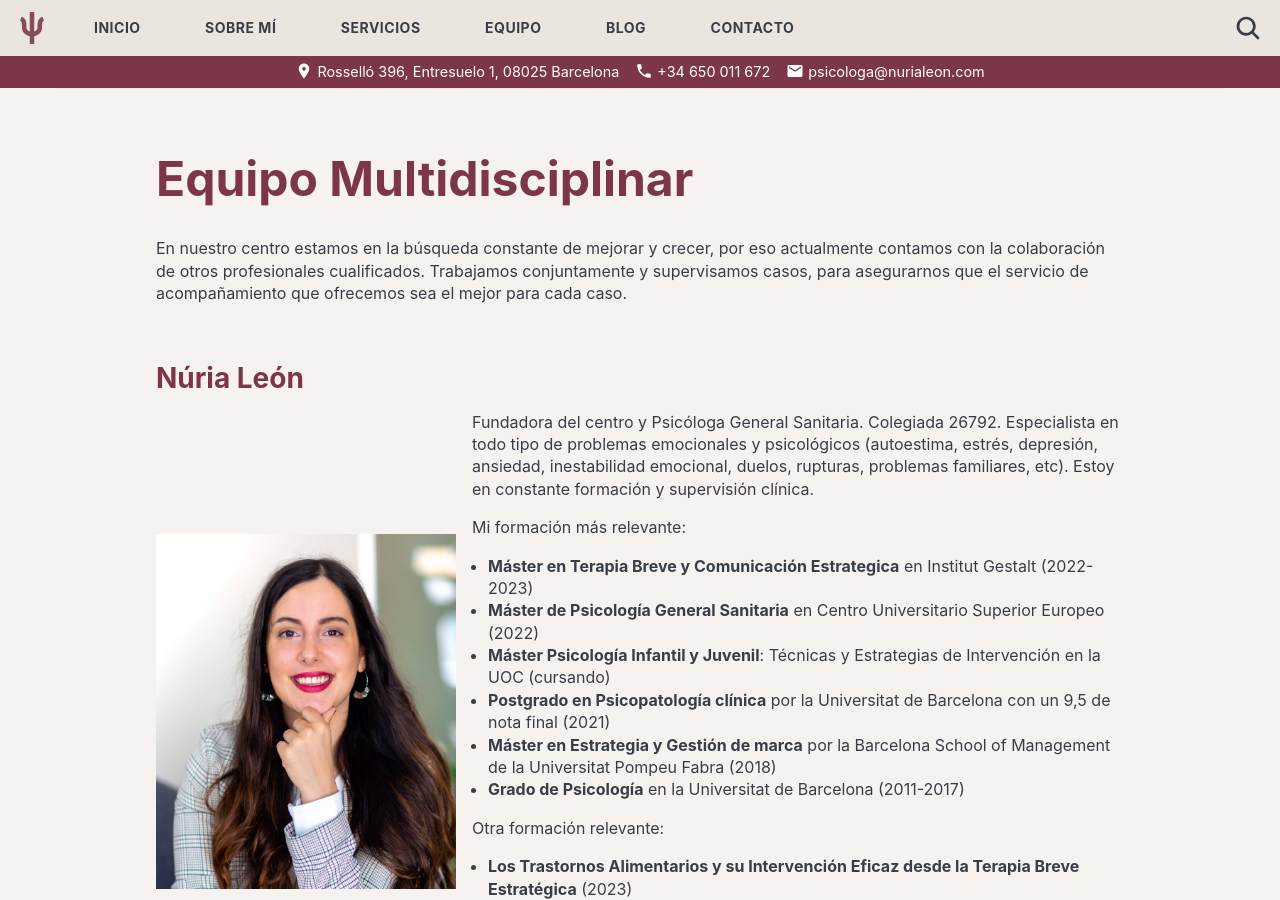
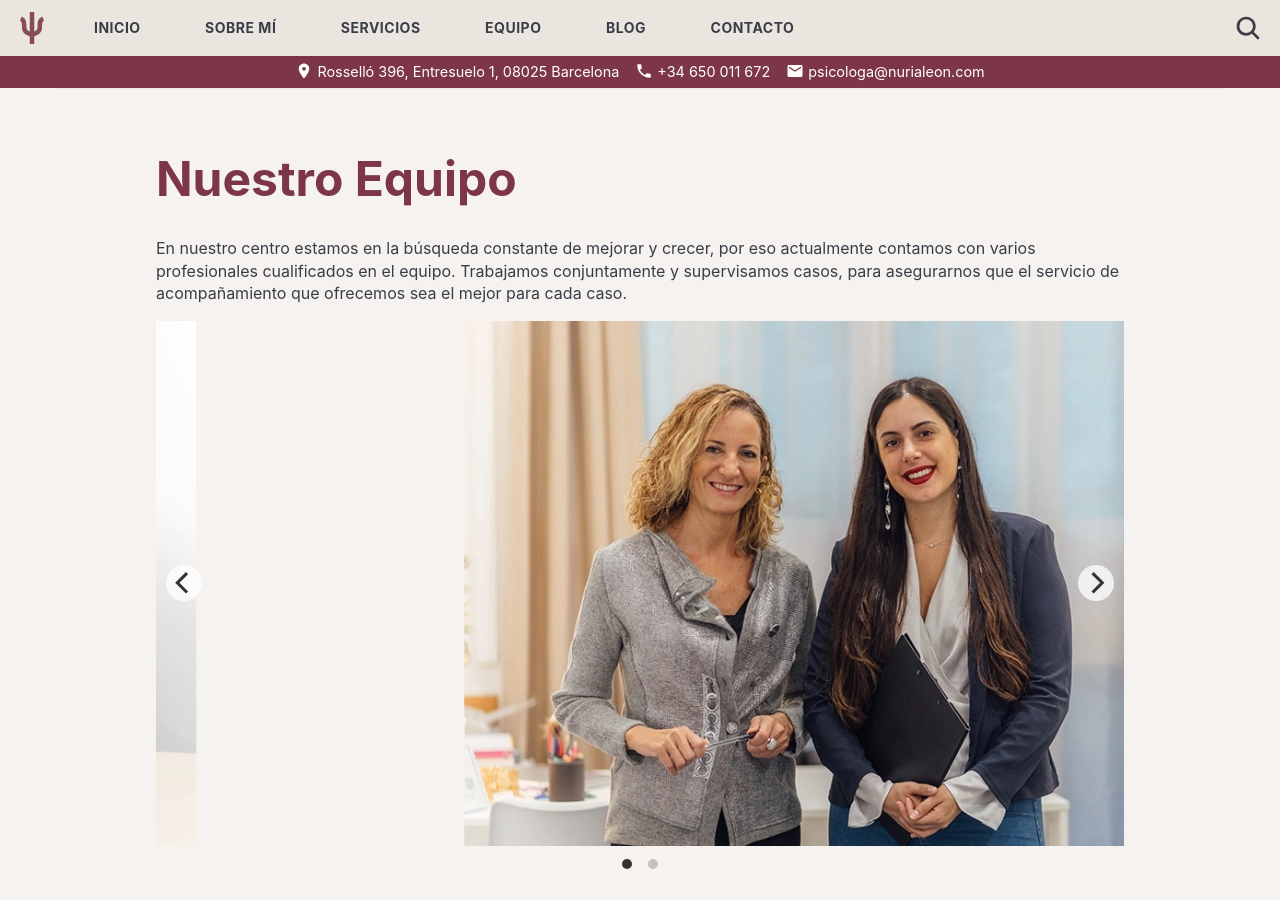
Before and after one commit to nurialeonsallent/nurialeon.com, a Jekyll site: the page built from _pages/equipo.md, in a window 1280 px wide and 900 px high. Built offline with Jekyll 4.4.1, drawn with Linux system fonts in a browser that asks for light colours.

Commit message:
fotos equipo

```diff
--- a/_pages/equipo.md
+++ b/_pages/equipo.md
@@ -1,22 +1,26 @@
 ---
 layout: page
-title: Equipo Multidisciplinar
-excerpt: Psicóloga por la Universitat de Barcelona colegiada nº26792 por el Col·legi Oficial de Psicòlegs de Catalunya. Ayudo a muchas personas en situaciones complejas (vivencia de duelos, separaciones, problemas de autoestima, enfermedades o diagnósticos clínicos, dolor crónico, pérdida de empleo, embarazo, aborto, agresividad, problemas familiares, relaciones amorosas difíciles, toma de decisiones importantes, ansiedad, depresión, trastornos…). Soy especialista en psicoterapia para adultos y jóvenes.
+title: Nuestro Equipo
+excerpt: AQUI RESUMEN PARA GOOGLE
 permalink: /equipo/
 ---
 
-En nuestro centro estamos en la búsqueda constante de mejorar y crecer, por eso actualmente contamos con la colaboración de otros profesionales cualificados. Trabajamos conjuntamente y supervisamos casos, para asegurarnos que el servicio de acompañamiento que ofrecemos sea el mejor para cada caso.
+En nuestro centro estamos en la búsqueda constante de mejorar y crecer, por eso actualmente contamos con varios profesionales cualificados en el equipo. Trabajamos conjuntamente y supervisamos casos, para asegurarnos que el servicio de acompañamiento que ofrecemos sea el mejor para cada caso.
 
-
+<div class="carousel" data-flickity='{ "imagesLoaded": true, "wrapAround": true, "autoPlay": true }'>
+    <div class="carousel-cell" style="display: none"><img src="{{ site.baseurl }}/images/equipo/equipo0.webp" /></div>
+    <div class="carousel-cell" style="display: none"><img src="{{ site.baseurl }}/images/equipo/equipo1.webp" /></div>
+</div>
 
 ## Núria León
 
 <div class="columnas-2">
-<img src="{{site.baseurl}}/images/nuria_foto_equipo1.webp" width="300" />
+<img src="{{site.baseurl}}/images/equipo/nuria.webp" width="300" />
 <div class="content" markdown="1">
 Fundadora del centro y Psicóloga General Sanitaria. Colegiada 26792. Especialista en todo tipo de problemas emocionales y psicológicos (autoestima, estrés, depresión, ansiedad, inestabilidad emocional, duelos, rupturas, problemas familiares, etc). Estoy en constante formación y supervisión clínica.
 
 Mi formación más relevante:
+
 - **Máster en Terapia Breve y Comunicación Estrategica** en Institut Gestalt (2022-2023)
 - **Máster de Psicología General Sanitaria** en Centro Universitario Superior Europeo (2022)
 - **Máster Psicología Infantil y Juvenil**: Técnicas y Estrategias de Intervención en la UOC (cursando)
@@ -24,7 +28,7 @@ Mi formación más relevante:
 - **Máster en Estrategia y Gestión de marca** por la Barcelona School of Management de la Universitat Pompeu Fabra (2018)
 - **Grado de Psicología** en la Universitat de Barcelona (2011-2017)
 
- Otra formación relevante:
+Otra formación relevante:
 
 - **Los Trastornos Alimentarios y su Intervención Eficaz desde la Terapia Breve Estratégica** (2023)
 - **Psicoterapia integradora para el tratamiento de la ansiedad** (2022)
@@ -37,7 +41,7 @@ Mi formación más relevante:
 ## Montse Fraile
 
 <div class="columnas-2">
-<img src="{{site.baseurl}}/images/932A6013 (1).webp" width="300" />
+<img src="{{site.baseurl}}/images/equipo/montse.webp" width="300" />
 <div class="content" markdown="1">
 Especialista en desarrollo personal experta en terapia de las emociones. Docente en Institut Superior de Psicología de Barcelona (ISEP) y experta en acompañamiento emocional. Montse es una persona con mucha trayectoria profesional, ha realizado numerosos talleres de autoconocimiento y es una gran comunicadora. Actualmente sigue en formación y está en constante supervisión clínica.
 
```
Also changed, not shown: images/equipo/equipo0.jpg (added), images/equipo/equipo0.webp (added), images/equipo/equipo1.jpg (added), images/equipo/equipo1.webp (added), images/equipo/montse.jpg (added), images/equipo/montse.webp (added), images/equipo/nuria.jpg (added), images/equipo/nuria.webp (added), images/google-reviews.png (deleted), 1 other file.
